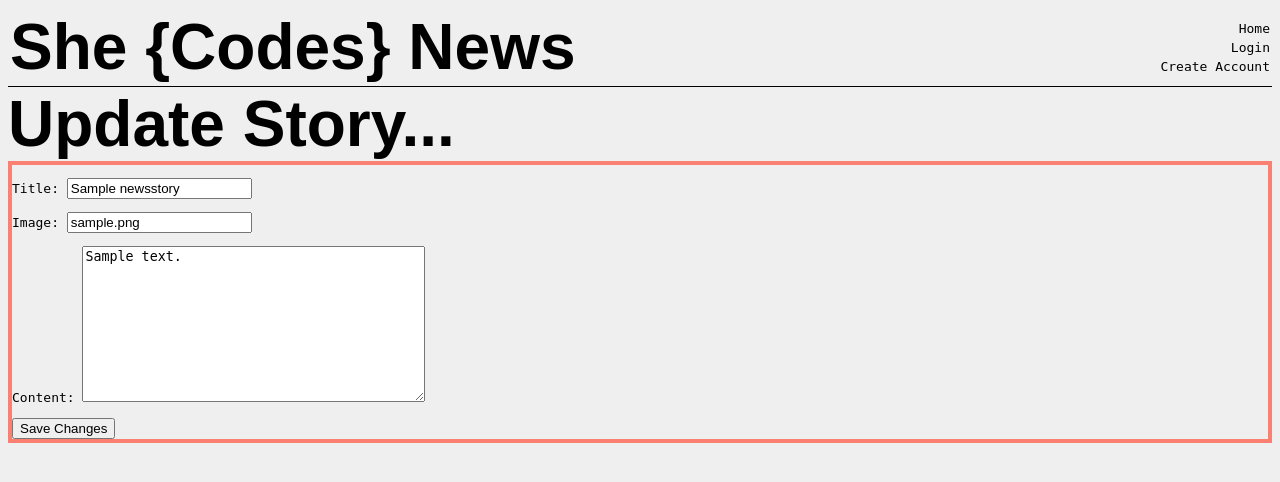
After one commit to blakerach1/she_codes_news, a Django app: page /news/edit-story/1 in a window 1280 px wide. The commit adds this page. Shown: the top 482 px of the page. Run offline with Django 4.2, Linux system fonts and the light colour scheme; tables that the repository leaves empty hold one stand-in row (values such as "Sample post"); parts of the project's set-up code (start-up, migrations or seed data) failed here and were passed over; some web fonts are replaced.

Commit message:
edit story feature added, authentication step not yet built in

```diff
--- a/she_codes_news/news/forms.py
+++ b/she_codes_news/news/forms.py
@@ -15,3 +15,8 @@ class StoryForm(ModelForm):
                     'type':'date'
                 }),
         }
+
+class EditStoryForm(ModelForm):
+    class Meta:
+        model = NewsStory
+        fields = ['title', 'image', 'content']
--- a/she_codes_news/news/models.py
+++ b/she_codes_news/news/models.py
@@ -1,5 +1,6 @@
 from django.db import models
 from django.contrib.auth import get_user_model
+from django.urls import reverse
 
 
 class NewsStory(models.Model):
@@ -12,5 +13,8 @@ class NewsStory(models.Model):
     content = models.TextField()
     image = models.URLField(null=True, blank=True)
 
+    def get_absolute_url(self):
+        return reverse('news:story', kwargs={"pk": self.pk})
+
 
 # add comments and categories within news app rather than creating separate app
--- a/she_codes_news/news/templates/news/story.html
+++ b/she_codes_news/news/templates/news/story.html
@@ -9,7 +9,10 @@
 
 <div id="story-wrapper">
     <h2>{{ story.title }}</h2>
+    <a href="{% url 'news:authorStories' story.author %}">
     <h4>{{ story.author }}</h4>
+    </a>
+
     <div id="story-content">
         {% if story.image %}
             <img src="{{ story.image }}">
@@ -18,5 +21,7 @@
         {% endif %}
         {{ story.content|linebreaks }}
     </div>
+    <br></br>
+    <a href="{% url 'news:updateStory' story.id %}">Edit</a>
 </div>
 {% endblock %}
--- /dev/null
+++ b/she_codes_news/news/templates/news/update_story.html
@@ -0,0 +1,15 @@
+{% extends "base.html" %}
+
+{% block content %}
+
+<h1>Update Story...</h1>
+
+<div>
+<form method="post">
+    {% csrf_token %}
+    {{ form.as_p }}
+    <button type="submit">Save Changes</button>
+</form>
+</div>
+
+{% endblock %}
--- a/she_codes_news/news/urls.py
+++ b/she_codes_news/news/urls.py
@@ -9,4 +9,5 @@ urlpatterns = [
     path('<int:pk>/', views.StoryView.as_view(), name='story'),
     path('add-story/', login_required(views.AddStoryView.as_view(), login_url='login'), name='newStory'),
     path('author/<username>/', views.AuthorStoryView.as_view(), name='authorStories'),
+    path('edit-story/<int:pk>', views.UpdateStoryView.as_view(), name='updateStory'),
 ]
--- a/she_codes_news/news/views.py
+++ b/she_codes_news/news/views.py
@@ -1,9 +1,10 @@
 from django.shortcuts import get_object_or_404
 from django.views import generic
+from django.views.generic.edit import UpdateView
 from django.urls import reverse_lazy
 from .models import NewsStory
 from users.models import CustomUser
-from .forms import StoryForm
+from .forms import StoryForm, EditStoryForm
 
 
 class IndexView(generic.ListView):
@@ -36,8 +37,14 @@ class AddStoryView(generic.CreateView):
         form.instance.author = self.request.user
         return super().form_valid(form)
 
+
+class UpdateStoryView(UpdateView):
+    model = NewsStory
+    form_class = EditStoryForm
+    template_name = 'news/update_story.html'
+
+
 class AuthorStoryView(generic.ListView):
-    # model = NewsStory
     template_name = 'news/index.html'
     context_object_name = 'latest_stories'
 
```
